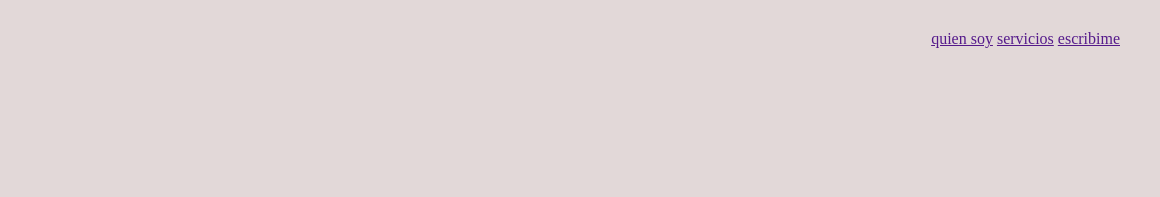
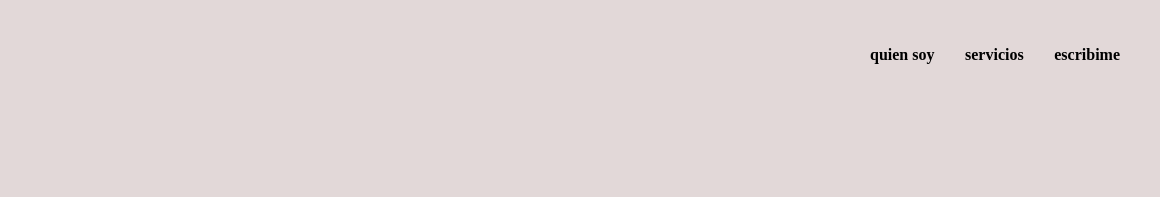
Before and after one commit to Federicoinsau/Maquetado-challenge, a plain HTML site: page index.html in a window 1280 px wide. Shown: the top 197 px of the page, 120-1280 px from the left. Drawn offline with Linux system fonts and the light colour scheme.

Commit message:
fixed menu

```diff
--- a/index.css
+++ b/index.css
@@ -149,7 +149,15 @@ body {
   }
 
   .main-section__header__menu {
-    display: initial;
+    display: flex;
+    min-width: 250px;
+    justify-content: space-between;
+    font-weight: bold;
+  }
+
+  .main-section__header__menu a {
+    text-decoration: none;
+    color: black;
   }
 
   .main-section {
@@ -159,6 +167,7 @@ body {
 
   .main-section__header {
     padding: 0;
+    align-items: center;
   }
 
   .main-section__hero {
```
